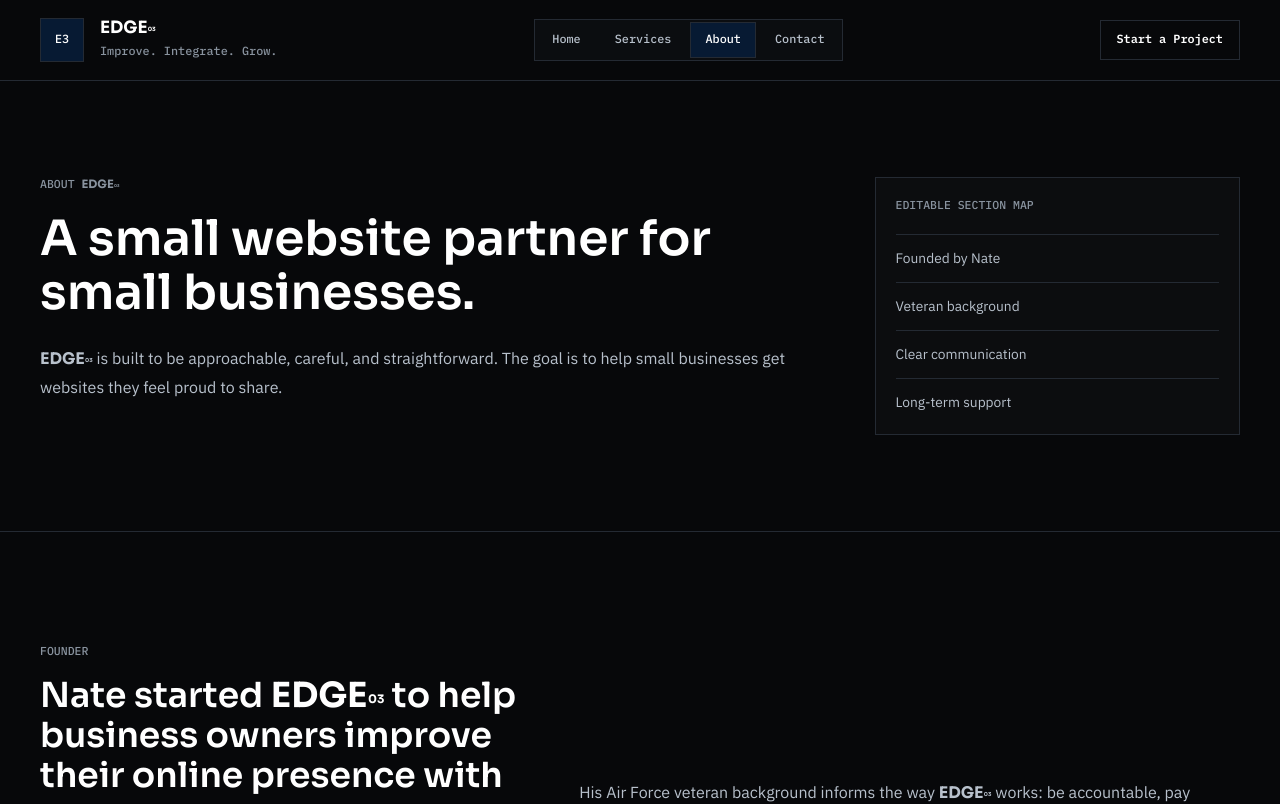
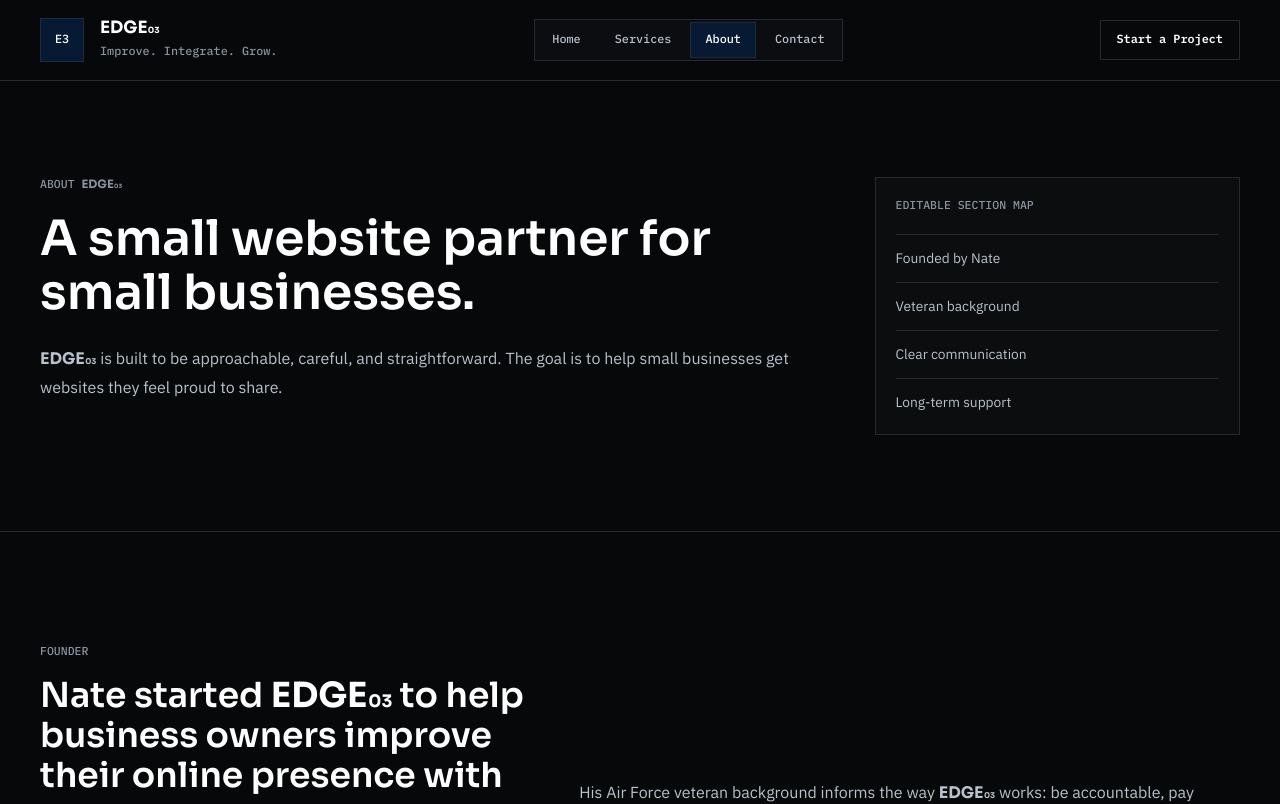
Before and after one commit to edge03official/edge03-website, a Next.js app: page /about in a window 1280 px wide. Shown: the top 804 px of the page. Built offline with nearby package versions, Linux system fonts and the light colour scheme.

Commit message:
Update wordmark.tsx

```diff
--- a/components/wordmark.tsx
+++ b/components/wordmark.tsx
@@ -31,7 +31,7 @@ export function Wordmark({
       </span>
       <span
         aria-hidden="true"
-        className="ml-[0.045em] -translate-y-[0.32em] text-[0.34em] leading-none"
+        className="ml-[0.045em] text-[0.5em] leading-none"
       >
         03
       </span>
```
